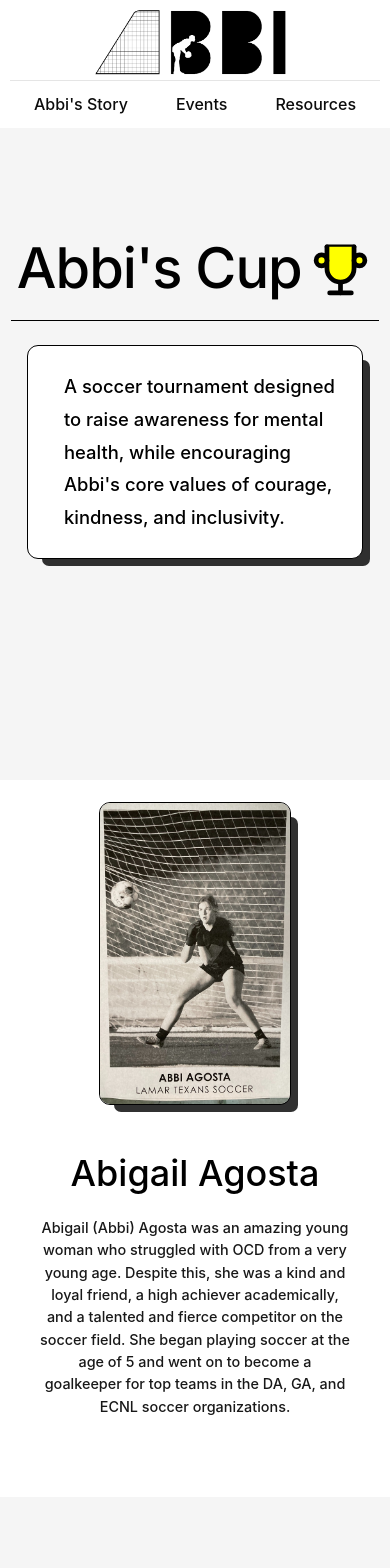
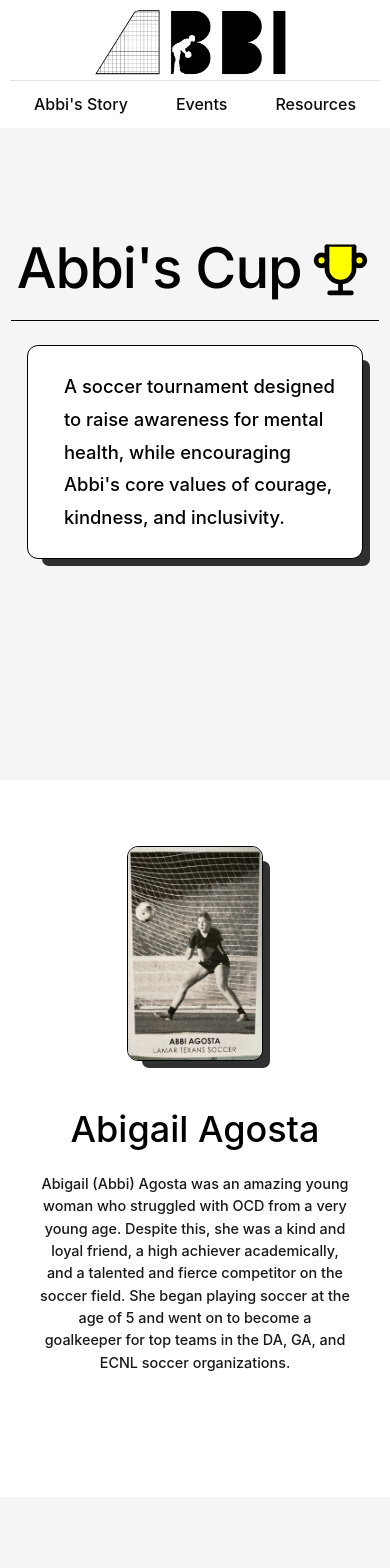
Before and after one commit to griffinbrooks47/abbiscup, a Next.js app: page / in a window 390 px wide. Shown: the top 1568 px of the page. Built offline with nearby package versions, Linux system fonts and the light colour scheme; a web font is replaced by a local one.

Commit message:
responsive

```diff
--- a/app/globals.css
+++ b/app/globals.css
@@ -36,7 +36,7 @@
     margin-inline: 10%;
   }
   .image-container {
-    width: 12rem;
+    width: 35%;
     margin-inline: auto;
   }
 }
@@ -66,6 +66,9 @@
     width: 30rem;
   }
   .image-container {
-
+    width: fit-content;
+    height: 22rem;
+    margin-block: auto;
+    margin-inline: 4rem;
   }
 }
--- a/app/page.tsx
+++ b/app/page.tsx
@@ -43,8 +43,8 @@ export default function Home() {
           <Image
             src="/images/caption.jpg"
             alt="Caption Photo"
-            height={1920}
-            width={1080}
+            height={723}
+            width={457}
             className="image-container"
             style={{
               borderWidth: '1.25px',
@@ -76,8 +76,8 @@ export default function Home() {
           <Image
             src="/images/portrait.jpg"
             alt="Caption Photo"
-            height={1920}
-            width={1080}
+            height={720}
+            width={543}
             className="image-container"
             style={{
               borderWidth: '1.25px',
```
